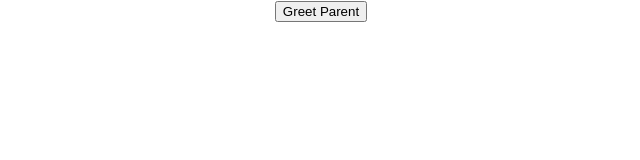
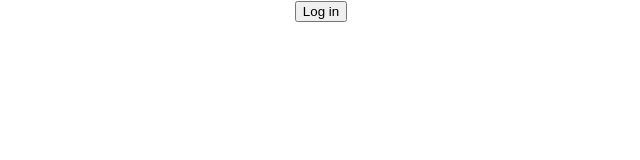
Before and after one commit to PianoFF/codeevolution_React_Practice, a React (Create React App) app: page / in a window 1280 px wide. Shown: the top 160 px of the page, without its empty margins (319-959 px from the left). Built offline with nearby package versions, Linux system fonts and the light colour scheme.

Commit message:
four conditional renderings with dynamic button

```diff
--- a/src/App.js
+++ b/src/App.js
@@ -9,11 +9,13 @@ import { FunctionClick } from "./components/FunctionClick";
 import ClassClick from "./components/ClassClick";
 import EventBind from "./components/EventBind";
 import ParentComponent from "./components/ParentComponent";
+import UserGreeting from "./components/UserGreeting";
 
 function App() {
   return (
     <div className="App">
-      <ParentComponent />
+      <UserGreeting />
+      {/* <ParentComponent /> */}
       {/* <EventBind /> */}
       {/* <ClassClick />
       <FunctionClick /> */}
--- /dev/null
+++ b/src/components/UserGreeting.js
@@ -0,0 +1,58 @@
+import React, { Component } from "react"
+
+class UserGreeting extends Component {
+  state = {
+    isLoggedIn: false
+  }
+
+  render() {
+    // conditional rendering with JS variables
+    // let message;
+    // if (this.state.isLoggedIn) {
+    //   message = <div>Welcome FF and Kyle</div>;
+    // } else {
+    //   message = <div> Welcome Guest</div>;
+    // }
+    // return <div> {message}</div>;
+    //    //    //    //    //    //    //    //    //
+    //conditional rendering with if/else
+    // if (this.state.isLoggedIn) {
+    //   return <div>Welcome FF and Kyle</div>;
+    // } else {
+    //   return <div>Welcome Guest</div>;
+    // }
+    //    //    //    //    //    //    //    //    //
+    // conditional rendering with ternary operator
+    // return (
+    //   <div>
+    //     {this.state.isLoggedIn ? (
+    //       <div>Welcom FF and Kyle</div>
+    //     ) : (
+    //       <div> Welcom Guest </div>
+    //     )}
+    //     <button
+    //       onClick={() => {
+    //         this.setState({ isLoggedIn: !this.state.isLoggedIn });
+    //       }}>
+    //       Log in
+    //     </button>
+    //   </div>
+    // );
+    //    //    //    //    //    //    //    //    //
+    // conditional rendering with shortcircut operator
+    return (
+      <div>
+        {this.state.isLoggedIn && <div> Welcome FF and Kyle</div>}
+        <button onClick={this.logUserIn}>
+          {this.state.isLoggedIn ? "Log out" : "Log in"}
+        </button>
+      </div>
+    )
+  }
+  logUserIn = () => {
+    this.setState({
+      isLoggedIn: !this.state.isLoggedIn
+    })
+  }
+}
+export default UserGreeting
```
